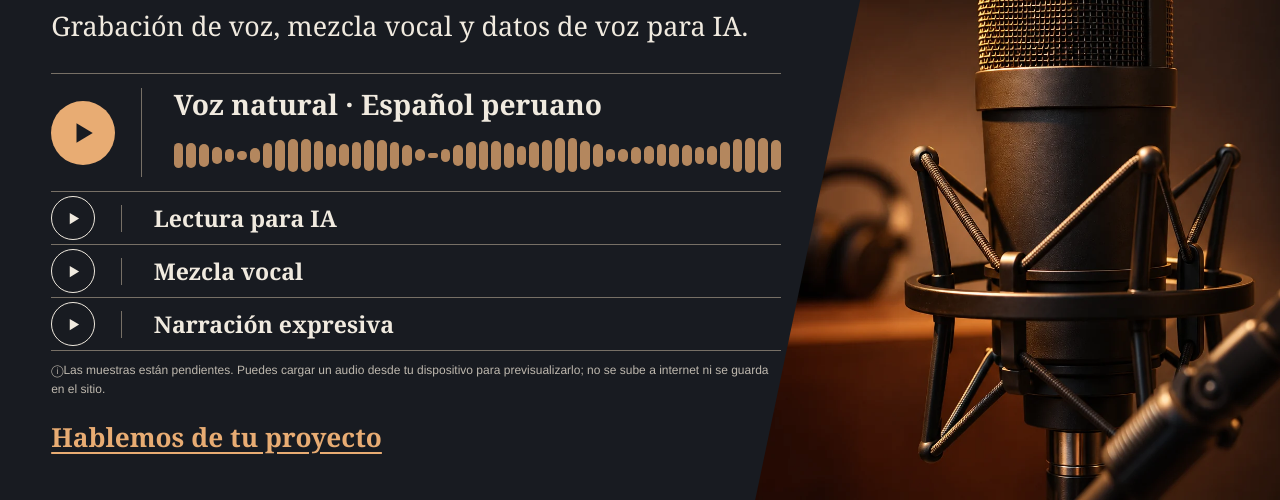
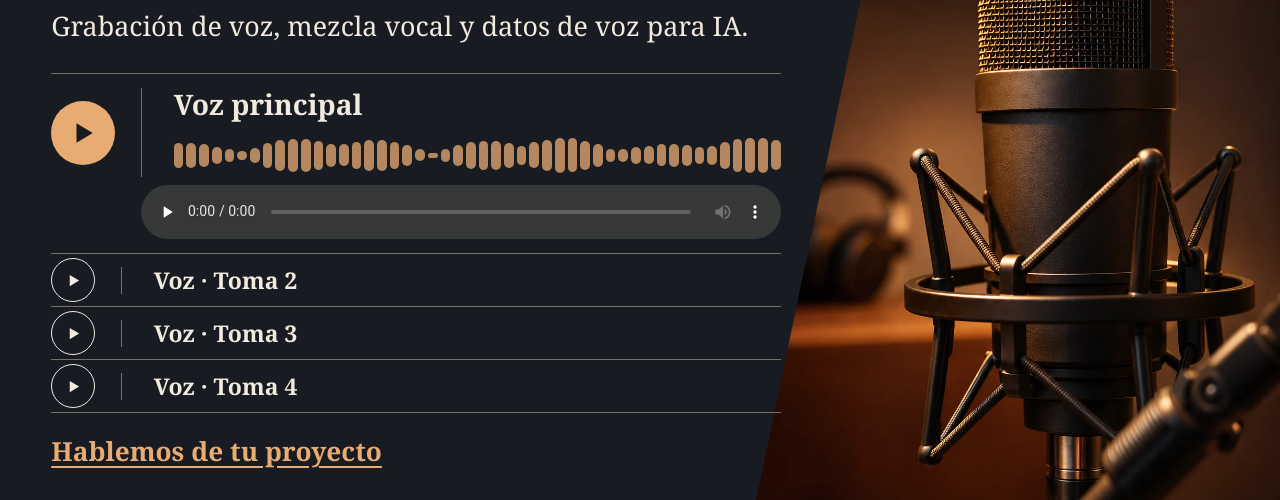
Before and after one commit to dennys3mf/portafolio-voz, a plain HTML site: page index.html in a window 1280 px wide. Both pictures are taken after a click on the button 83 px from the left and 432 px from the top of the page. Shown: the part 300-800 px from the top of the page. Drawn offline with Linux system fonts and the light colour scheme.

Commit message:
Agregar voz principal y tres tomas al portafolio

```diff
--- a/app.js
+++ b/app.js
@@ -1,29 +1,11 @@
-// Portfolio Dennys Marquez: edit data below to customize.
-// Audio files in this demo are selected locally by the visitor; they are NOT uploaded.
-// To publish demos permanently, put your own authorized files in assets/audio/
-// and enter their relative URLs here (for example: 'assets/audio/voz-natural.mp3').
-const publishedAudio = {
-  natural: '',
-  scripted: '',
-  mix: '',
-  expressive: ''
-};
-
 const strings = {
   es: {
     skip:'Saltar al contenido',availability:'Abierto a proyectos de voz y audio · Trabajo remoto desde Perú',region:'Arequipa, Perú',
     navSamples:'Muestras',navExperience:'Experiencia',navAbout:'Sobre mí',navContact:'Contacto',
     heroTitleOne:'Voz peruana.',heroTitleTwo:'Oído de productor.',heroDescription:'Grabación de voz, mezcla vocal y datos de voz para IA.',
-    heroContact:'Hablemos de tu proyecto',trackScripted:'Lectura para IA',trackMix:'Mezcla vocal',trackExpressive:'Narración expresiva',
+    heroContact:'Hablemos de tu proyecto',trackPrincipal:'Voz principal',trackTake2:'Voz · Toma 2',trackTake3:'Voz · Toma 3',trackTake4:'Voz · Toma 4',play:'Reproducir',pause:'Pausar',
     hearSamples:'Explorar muestras',contactMe:'Trabajemos juntos',nativeLabel:'Hablante nativo de español peruano',visualLabel:'SONIDO · VOZ · TECNOLOGÍA',
     cred1:'Español peruano nativo',cred2:'Producción musical',cred3:'Mezcla y masterización',cred4:'Software e IA',
-    samplesKicker:'01 / PORTAFOLIO DE AUDIO',samplesTitle:'Escucha mi trabajo',samplesDesc:'Un espacio para voces naturales, lectura guiada y producción musical. Las demostraciones se añadirán conforme estén listas.',
-    filterAll:'Todas las muestras',filterVoice:'Voz',filterMusic:'Producción musical',pending:'Próximamente',ready:'Muestra disponible',previewAudio:'Cargar audio para probar',replaceAudio:'Cambiar audio',
-    sample1Title:'Voz natural · Español peruano',sample1Desc:'Presentación espontánea con pronunciación y ritmo conversacional.',sample1Tag:'Habla natural',
-    sample2Title:'Lectura de frases para IA',sample2Desc:'Muestra de lectura clara y consistente, orientada a recopilación de voz.',sample2Tag:'Datos de voz',
-    sample3Title:'Mezcla y tratamiento vocal',sample3Desc:'Espacio para mostrar una mezcla de voz realizada para un artista local, con autorización.',sample3Tag:'Mezcla vocal',
-    sample4Title:'Narración y lectura expresiva',sample4Desc:'Muestra de tono, dicción, pausas y expresividad de la voz.',sample4Tag:'Narración',
-    previewNote:'Las muestras están pendientes. Puedes cargar un audio desde tu dispositivo para previsualizarlo; no se sube a internet ni se guarda en el sitio.',
     experienceKicker:'02 / EXPERIENCIA & CAPACIDADES',experienceTitle:'Del estudio al <em>mundo digital.</em>',experienceLead:'Mi trabajo conecta dos disciplinas: el detalle del sonido y el pensamiento técnico del desarrollo de software.',
     xp1Title:'Producción musical y mezcla de voces',xp1Text:'He grabado música y voces para artistas locales en Perú. Trabajo con edición de audio, mezcla vocal, masterización y procesamiento de sonidos de batería utilizando Ableton Live Lite.',
     xp2Title:'Grabaciones de voz en español peruano',xp2Text:'Experiencia práctica realizando muestras de grabación y lectura de frases mediante Shujiajia, con atención al seguimiento de instrucciones y a la calidad del audio.',
@@ -31,22 +13,14 @@ const strings = {
     tagMix:'Mezcla',tagMaster:'Masterización',tagSpeech:'Audio hablado',tagVoiceTech:'Interacción por voz',
     aboutKicker:'03 / SOBRE MÍ',aboutTitle:'Tecnología en la mente.<br/>Música en los oídos.',aboutText:'Soy Dennys Marquez, titulado en Diseño y Desarrollo de Software por TECSUP. Además de crear aplicaciones web y móviles, he trabajado en producción musical y grabación de voces para artistas locales. Me interesa colaborar en proyectos que necesiten buen criterio auditivo, español peruano natural y una perspectiva técnica.',talkProject:'Conversemos sobre tu proyecto',
     setupKicker:'ESTUDIO / HERRAMIENTAS',setupTitle:'Mi equipo de trabajo',contactKicker:'04 / CONTACTO',contactTitle:'¿Tienes un proyecto<br/><em>en mente?</em>',contactText:'Grabación de voz, mezcla de audio, producción musical o datos de voz para IA. Cuéntame qué necesitas.',downloadCV:'Descargar CV:',footerTagline:'VOZ · SONIDO · SOFTWARE',backTop:'Volver arriba ↑',
-    fileSelected:'Audio de prueba: ',invalidFile:'Selecciona un archivo de audio válido.'
   },
   en: {
     skip:'Skip to content',availability:'Available for voice & audio projects · Remote from Peru',region:'Arequipa, Peru',
     navSamples:'Samples',navExperience:'Experience',navAbout:'About',navContact:'Contact',
     heroTitleOne:'Peruvian voice.',heroTitleTwo:'A producer’s ear.',heroDescription:'Voice recording, vocal mixing, and speech data for AI.',
-    heroContact:'Let’s talk about your project',trackScripted:'Reading for AI',trackMix:'Vocal mixing',trackExpressive:'Expressive narration',
+    heroContact:'Let’s talk about your project',trackPrincipal:'Main vocal',trackTake2:'Voice · Take 2',trackTake3:'Voice · Take 3',trackTake4:'Voice · Take 4',play:'Play',pause:'Pause',
     hearSamples:'Explore samples',contactMe:'Let’s work together',nativeLabel:'Native Peruvian Spanish speaker',visualLabel:'SOUND · VOICE · TECHNOLOGY',
     cred1:'Native Peruvian Spanish',cred2:'Music production',cred3:'Mixing & mastering',cred4:'Software & AI',
-    samplesKicker:'01 / AUDIO PORTFOLIO',samplesTitle:'Listen to my work',samplesDesc:'A space for natural speech, guided reading, and music production. Recordings will be added as they become available.',
-    filterAll:'All samples',filterVoice:'Voice',filterMusic:'Music production',pending:'Coming soon',ready:'Sample available',previewAudio:'Load audio to preview',replaceAudio:'Change audio',
-    sample1Title:'Natural speech · Peruvian Spanish',sample1Desc:'Spontaneous introduction featuring natural pronunciation and conversational pacing.',sample1Tag:'Natural speech',
-    sample2Title:'Sentence reading for AI',sample2Desc:'Clear and consistent reading sample for voice data collection.',sample2Tag:'Speech data',
-    sample3Title:'Vocal mixing & processing',sample3Desc:'A space for a vocal mix created for a local artist, shared with permission.',sample3Tag:'Vocal mixing',
-    sample4Title:'Expressive reading & narration',sample4Desc:'A sample of vocal tone, diction, pauses, and expression.',sample4Tag:'Narration',
-    previewNote:'Samples are being prepared. You can load an audio file from your device to preview it; it is not uploaded or saved on this website.',
     experienceKicker:'02 / EXPERIENCE & SKILLS',experienceTitle:'From the studio to the <em>digital world.</em>',experienceLead:'My work brings together two disciplines: an attentive ear for sound and a technical approach to software.',
     xp1Title:'Music production and vocal mixing',xp1Text:'I have recorded music and vocals for local artists in Peru. My experience includes audio editing, vocal mixing, mastering, and drum sound processing using Ableton Live Lite.',
     xp2Title:'Peruvian Spanish voice recordings',xp2Text:'Hands-on practice recording speech samples and reading sentences with Shujiajia, with attention to instructions and audio quality.',
@@ -54,7 +28,6 @@ const strings = {
     tagMix:'Mixing',tagMaster:'Mastering',tagSpeech:'Spoken audio',tagVoiceTech:'Voice interaction',
     aboutKicker:'03 / ABOUT ME',aboutTitle:'Technology on my mind.<br/>Music in my ears.',aboutText:'I’m Dennys Marquez, a qualified Software Design and Development graduate from TECSUP. Alongside building web and mobile applications, I have worked in music production and vocal recording for local artists. I’m interested in projects where an attentive ear, native Peruvian Spanish, and technical skills make a difference.',talkProject:'Let’s talk about your project',
     setupKicker:'STUDIO / TOOLKIT',setupTitle:'My recording setup',contactKicker:'04 / CONTACT',contactTitle:'Have a project<br/><em>in mind?</em>',contactText:'Voice recording, audio mixing, music production, or AI speech data. Tell me what you have in mind.',downloadCV:'Download CV:',footerTagline:'VOICE · SOUND · SOFTWARE',backTop:'Back to top ↑',
-    fileSelected:'Preview audio: ',invalidFile:'Please select a valid audio file.'
   }
 };
 
@@ -75,11 +48,7 @@ function translate(nextLang){
     btn.classList.toggle('active',active);
     btn.setAttribute('aria-pressed',String(active));
   });
-  document.querySelectorAll('.sample-card').forEach(card=>{
-    const loaded=card.dataset.loaded==='true';
-    const label=card.querySelector('.audio-name');
-    if(loaded&&label.dataset.filename)label.textContent=strings[lang].fileSelected+label.dataset.filename;
-  });
+  tracks.forEach(updateTrackButton);
 }
 document.querySelectorAll('.lang-btn').forEach(btn=>btn.addEventListener('click',()=>translate(btn.dataset.lang)));
 
@@ -95,45 +64,43 @@ document.querySelectorAll('[data-waveform]').forEach((el,idx)=>{
   }
 });
 
-const activeURLs=new Map();
-function activateAudio(card,url,label){
-  const player=card.querySelector('audio');
-  player.pause();player.src=url;player.hidden=false;player.load();
-  const name=card.querySelector('.audio-name');
-  name.dataset.filename=label;name.textContent=strings[lang].fileSelected+label;name.hidden=false;
-  card.dataset.loaded='true';
+const tracks = Array.from(document.querySelectorAll('.sample-card'), card => ({
+  button: card.querySelector('[data-track]'),
+  title: card.querySelector('h3'),
+  player: card.querySelector('audio')
+}));
+
+function updateTrackButton({button, title, player}) {
+  const playing = !player.paused && !player.ended;
+  button.classList.toggle('playing', playing);
+  button.setAttribute('aria-label', `${strings[lang][playing ? 'pause' : 'play']}: ${title.textContent}`);
+  button.removeAttribute('aria-labelledby');
 }
 
-document.querySelectorAll('.sample-card').forEach(card=>{
-  const id=card.dataset.audioId;
-  const input=card.querySelector('input[type="file"]');
-  input.addEventListener('change',()=>{
-    const file=input.files?.[0];if(!file)return;
-    const valid=file.type.startsWith('audio/')||/\.(wav|mp3|m4a|ogg|aac|flac)$/i.test(file.name);
-    if(!valid){window.alert(strings[lang].invalidFile);input.value='';return;}
-    const previousURL=activeURLs.get(id);
-    if(previousURL)URL.revokeObjectURL(previousURL);
-    const objectURL=URL.createObjectURL(file);
-    activeURLs.set(id,objectURL);
-    activateAudio(card,objectURL,file.name);
+for (const track of tracks) {
+  const {button, player} = track;
+  button.addEventListener('click', async () => {
+    if (!player.paused) {
+      player.pause();
+      return;
+    }
+    player.hidden = false;
+    try {
+      await player.play();
+    } catch {
+      player.focus();
+    }
   });
-  const player=card.querySelector('audio');
-  const button=card.querySelector('[data-track]');
-  button.addEventListener('click',()=>{
-    if (!player.getAttribute('src')) input.click();
-    else if (player.paused) player.play().catch(()=>player.focus());
-    else player.pause();
+  player.addEventListener('play', () => {
+    for (const other of tracks) {
+      if (other === track) continue;
+      other.player.pause();
+      other.player.hidden = true;
+    }
+    updateTrackButton(track);
   });
-  for (const event of ['play','pause','ended']) {
-    player.addEventListener(event,()=>button.classList.toggle('playing',!player.paused && !player.ended));
-  }
-  player.addEventListener('play',()=>{
-    document.querySelectorAll('audio').forEach(other=>{if(other!==player)other.pause();});
-  });
-  if(publishedAudio[id]){
-    activateAudio(card,publishedAudio[id],publishedAudio[id].split('/').at(-1));
-  }
-});
-window.addEventListener('pagehide',()=>activeURLs.forEach(url=>URL.revokeObjectURL(url)));
+  player.addEventListener('pause', () => updateTrackButton(track));
+  player.addEventListener('ended', () => updateTrackButton(track));
+}
 document.getElementById('year').textContent=new Date().getFullYear();
 translate('es');
--- a/index.html
+++ b/index.html
@@ -31,28 +31,27 @@
         <p class="hero-desc" data-i18n="heroDescription">Grabación de voz, mezcla vocal y datos de voz para IA.</p>
         <div id="muestras" aria-label="Muestras / Demos">
           <div class="samples-grid">
-            <article class="sample-card" data-audio-id="natural">
-              <button class="track-button" type="button" data-track aria-describedby="audio-help" aria-labelledby="track-natural"><svg viewBox="0 0 16 16" aria-hidden="true"><path class="play-icon" d="M4 2v12l10-6z"/><path class="pause-icon" d="M4 2h3v12H4zm5 0h3v12H9z"/></svg></button>
-              <div class="track-copy"><h3 id="track-natural" data-i18n="sample1Title">Voz natural · Español peruano</h3><div class="track-wave" data-waveform="1" aria-hidden="true"></div></div>
-              <audio controls class="audio-player" hidden preload="metadata"></audio><p class="audio-name" hidden></p><input type="file" accept="audio/*,.wav,.mp3,.m4a,.ogg" class="file-input" aria-label="Seleccionar grabación de voz natural" hidden />
+            <article class="sample-card">
+              <button class="track-button" type="button" data-track aria-labelledby="track-voz-principal"><svg viewBox="0 0 16 16" aria-hidden="true"><path class="play-icon" d="M4 2v12l10-6z"/><path class="pause-icon" d="M4 2h3v12H4zm5 0h3v12H9z"/></svg></button>
+              <div class="track-copy"><h3 id="track-voz-principal" data-i18n="trackPrincipal">Voz principal</h3><div class="track-wave" data-waveform="1" aria-hidden="true"></div></div>
+              <audio controls class="audio-player" hidden preload="none" src="assets/audio/voz-principal.mp3"></audio>
             </article>
-            <article class="sample-card" data-audio-id="scripted">
-              <button class="track-button" type="button" data-track aria-describedby="audio-help" aria-labelledby="track-scripted"><svg viewBox="0 0 16 16" aria-hidden="true"><path class="play-icon" d="M4 2v12l10-6z"/><path class="pause-icon" d="M4 2h3v12H4zm5 0h3v12H9z"/></svg></button>
-              <div class="track-copy"><h3 id="track-scripted" data-i18n="trackScripted">Lectura para IA</h3></div>
-              <audio controls class="audio-player" hidden preload="metadata"></audio><p class="audio-name" hidden></p><input type="file" accept="audio/*,.wav,.mp3,.m4a,.ogg" class="file-input" aria-label="Seleccionar grabación de lectura de frases" hidden />
+            <article class="sample-card">
+              <button class="track-button" type="button" data-track aria-labelledby="track-voz-toma-2"><svg viewBox="0 0 16 16" aria-hidden="true"><path class="play-icon" d="M4 2v12l10-6z"/><path class="pause-icon" d="M4 2h3v12H4zm5 0h3v12H9z"/></svg></button>
+              <div class="track-copy"><h3 id="track-voz-toma-2" data-i18n="trackTake2">Voz · Toma 2</h3></div>
+              <audio controls class="audio-player" hidden preload="none" src="assets/audio/voz-toma-2.mp3"></audio>
             </article>
-            <article class="sample-card" data-audio-id="mix">
-              <button class="track-button" type="button" data-track aria-describedby="audio-help" aria-labelledby="track-mix"><svg viewBox="0 0 16 16" aria-hidden="true"><path class="play-icon" d="M4 2v12l10-6z"/><path class="pause-icon" d="M4 2h3v12H4zm5 0h3v12H9z"/></svg></button>
-              <div class="track-copy"><h3 id="track-mix" data-i18n="trackMix">Mezcla vocal</h3></div>
-              <audio controls class="audio-player" hidden preload="metadata"></audio><p class="audio-name" hidden></p><input type="file" accept="audio/*,.wav,.mp3,.m4a,.ogg" class="file-input" aria-label="Seleccionar mezcla vocal" hidden />
+            <article class="sample-card">
+              <button class="track-button" type="button" data-track aria-labelledby="track-voz-toma-3"><svg viewBox="0 0 16 16" aria-hidden="true"><path class="play-icon" d="M4 2v12l10-6z"/><path class="pause-icon" d="M4 2h3v12H4zm5 0h3v12H9z"/></svg></button>
+              <div class="track-copy"><h3 id="track-voz-toma-3" data-i18n="trackTake3">Voz · Toma 3</h3></div>
+              <audio controls class="audio-player" hidden preload="none" src="assets/audio/voz-toma-3.mp3"></audio>
             </article>
-            <article class="sample-card" data-audio-id="expressive">
-              <button class="track-button" type="button" data-track aria-describedby="audio-help" aria-labelledby="track-expressive"><svg viewBox="0 0 16 16" aria-hidden="true"><path class="play-icon" d="M4 2v12l10-6z"/><path class="pause-icon" d="M4 2h3v12H4zm5 0h3v12H9z"/></svg></button>
-              <div class="track-copy"><h3 id="track-expressive" data-i18n="trackExpressive">Narración expresiva</h3></div>
-              <audio controls class="audio-player" hidden preload="metadata"></audio><p class="audio-name" hidden></p><input type="file" accept="audio/*,.wav,.mp3,.m4a,.ogg" class="file-input" aria-label="Seleccionar narración" hidden />
+            <article class="sample-card">
+              <button class="track-button" type="button" data-track aria-labelledby="track-voz-toma-4"><svg viewBox="0 0 16 16" aria-hidden="true"><path class="play-icon" d="M4 2v12l10-6z"/><path class="pause-icon" d="M4 2h3v12H4zm5 0h3v12H9z"/></svg></button>
+              <div class="track-copy"><h3 id="track-voz-toma-4" data-i18n="trackTake4">Voz · Toma 4</h3></div>
+              <audio controls class="audio-player" hidden preload="none" src="assets/audio/voz-toma-4.mp3"></audio>
             </article>
           </div>
-          <p class="demo-notice" id="audio-help"><span aria-hidden="true">ⓘ</span><span data-i18n="previewNote">Las muestras están pendientes. Puedes cargar un audio desde tu dispositivo para previsualizarlo; no se sube a internet ni se guarda en el sitio.</span></p>
         </div>
         <a class="hero-contact" href="#contacto" data-i18n="heroContact">Hablemos de tu proyecto</a>
       </div>
@@ -87,6 +86,6 @@
     </section>
   </main>
   <footer class="site-footer"><div class="container footer-inner"><span>© <span id="year">2026</span> DENNYS MARQUEZ</span><span data-i18n="footerTagline">VOZ · SONIDO · SOFTWARE</span><a href="#inicio" data-i18n="backTop">Volver arriba ↑</a></div></footer>
-  <script src="app.js?v=2" defer></script>
+  <script src="app.js?v=3" defer></script>
 </body>
 </html>
```
Also changed, not shown: assets/audio/INSTRUCCIONES.txt, 5 other files.
